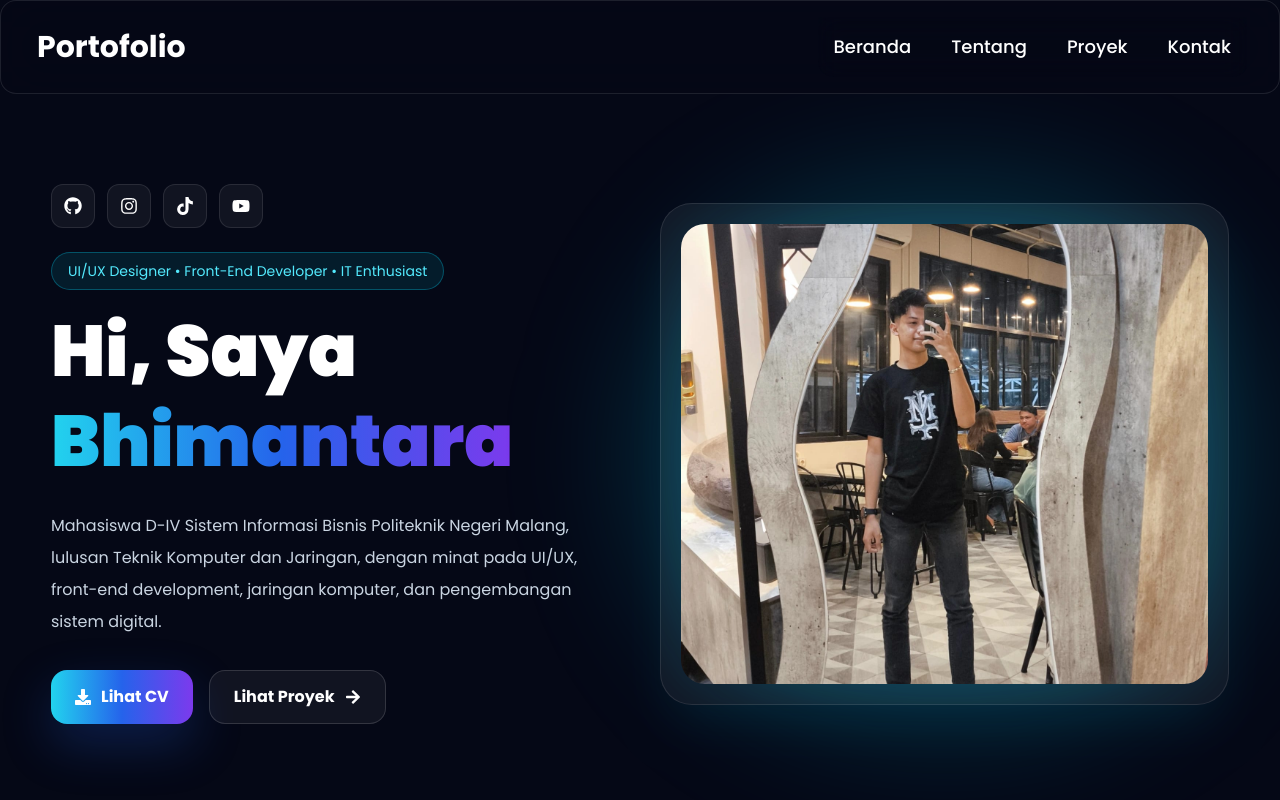
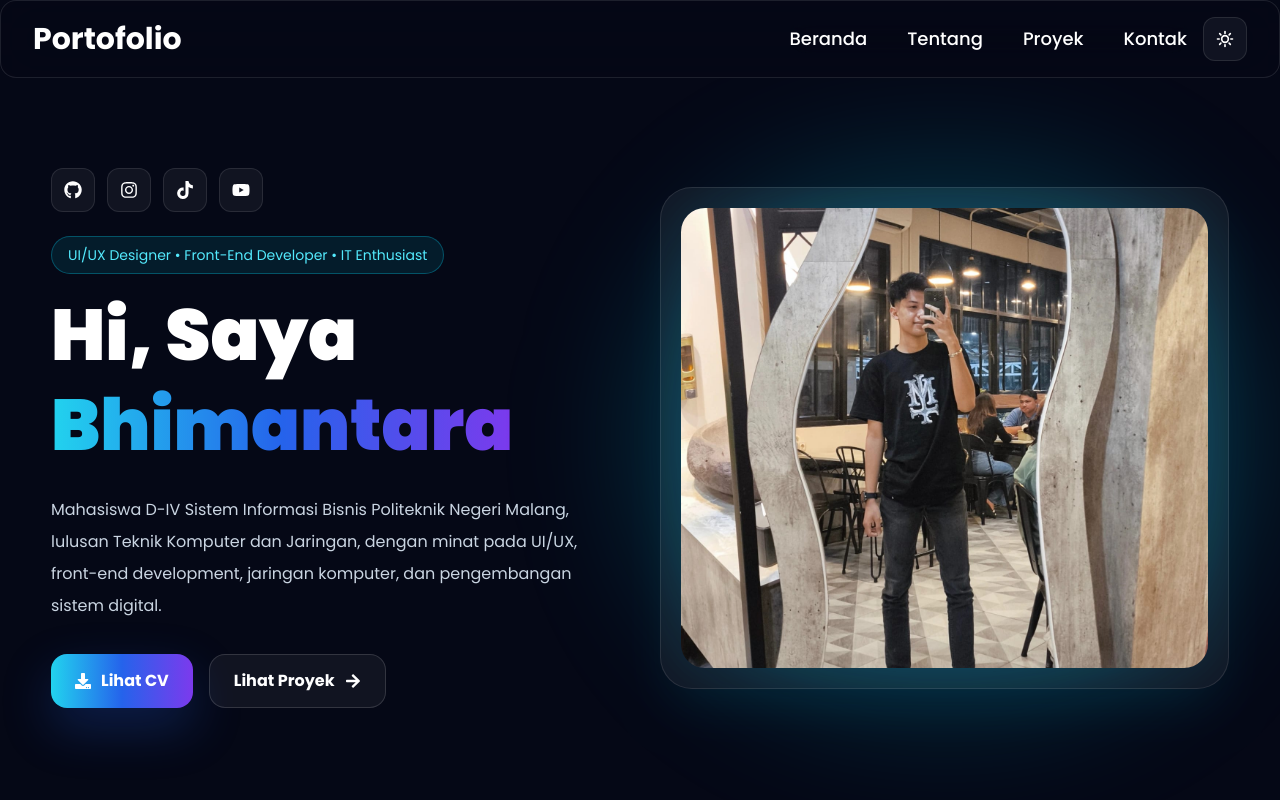
Before and after one commit to bhimantara435/PortofolioBhimantara, a React (Vite) app: page / in a window 1280 px wide. Shown: the top 800 px of the page. Built offline with nearby package versions, Linux system fonts and the light colour scheme.

Commit message:
darkmode + lightmode

```diff
--- a/src/App.jsx
+++ b/src/App.jsx
@@ -38,7 +38,7 @@ const App = () => {
   }, []);
 
   return (
-    <main className="overflow-hidden bg-[#050816] text-white">
+    <main className="min-h-screen overflow-hidden bg-[#050816] text-white transition-colors duration-300 light:bg-slate-100 light:text-slate-900">
       {toast && (
         <div className="fixed right-5 top-5 z-[9999] w-[90%] max-w-sm rounded-2xl border border-white/10 bg-slate-900/95 px-5 py-4 text-white shadow-2xl shadow-cyan-500/20 backdrop-blur-xl">
           <p
--- a/src/components/Navbar.jsx
+++ b/src/components/Navbar.jsx
@@ -3,40 +3,112 @@ import { useState, useEffect } from "react";
 const Navbar = () => {
   const [active, setActive] = useState(false);
 
+  const [theme, setTheme] = useState(() => {
+    return localStorage.getItem("theme") || "dark";
+  });
+
+  useEffect(() => {
+    if (theme === "light") {
+      document.documentElement.classList.add("light");
+      localStorage.setItem("theme", "light");
+    } else {
+      document.documentElement.classList.remove("light");
+      localStorage.setItem("theme", "dark");
+    }
+  }, [theme]);
+
   useEffect(() => {
     const handleScroll = () => {
-      if (window.scrollY > 150) {
-        setActive(true);
-      } else {
-        setActive(false);
-      }
+      setActive(window.scrollY > 150);
     };
 
     window.addEventListener("scroll", handleScroll);
+    handleScroll();
 
     return () => {
       window.removeEventListener("scroll", handleScroll);
     };
   }, []);
 
+  const toggleTheme = () => {
+    setTheme((prevTheme) => (prevTheme === "dark" ? "light" : "dark"));
+  };
+
   return (
-    <div className="mx-auto flex max-w-7xl items-center justify-between rounded-2xl border border-white/10 bg-[#050816]/80 px-6 py-4 backdrop-blur-xl md:px-8">
+    <div className="mx-auto flex max-w-7xl items-center justify-between rounded-2xl border border-white/10 bg-[#050816]/80 px-6 py-4 backdrop-blur-xl transition-colors duration-300 md:px-8">
       <div className="logo">
-        <h1 className="text-3xl font-bold bg-black text-white p-1 md:bg-transparent md:text-white">
+        <h1 className="text-3xl font-bold text-white transition-colors duration-300">
           Portofolio
         </h1>
       </div>
 
-      <ul
-        className={`menu flex items-center sm:gap-10 gap-4 md:static fixed left-1/2 -translate-x-1/2 md:translate-x-0  md:opacity-100 bg-white/30 backdrop-blur-md p-4 rounded-br-2xl rounded-bl-2xl rounded-bl-2xl md:bg-transparent transition-all md:transition-none z-40 ${
-          active ? "opacity-100 top-0" : "-top-10 opacity-0"
-        }`}
-      >
-        <li><a href="#beranda" className="sm:text-lg text-base font-medium">Beranda</a></li>
-        <li><a href="#tentang" className="sm:text-lg text-base font-medium">Tentang</a></li>
-        <li><a href="#proyek" className="sm:text-lg text-base font-medium">Proyek</a></li>
-        <li><a href="#kontak" className="sm:text-lg text-base font-medium">Kontak</a></li>
-      </ul>
+      <div className="flex items-center gap-4">
+        <ul
+          className={`menu fixed left-1/2 z-40 flex -translate-x-1/2 items-center gap-4 rounded-br-2xl rounded-bl-2xl bg-white/30 p-4 backdrop-blur-md transition-all sm:gap-10 md:static md:translate-x-0 md:bg-transparent md:p-0 md:opacity-100 md:transition-none ${
+            active ? "top-0 opacity-100" : "-top-10 opacity-0"
+          }`}
+        >
+          <li>
+            <a href="#beranda" className="text-base font-medium sm:text-lg">
+              Beranda
+            </a>
+          </li>
+          <li>
+            <a href="#tentang" className="text-base font-medium sm:text-lg">
+              Tentang
+            </a>
+          </li>
+          <li>
+            <a href="#proyek" className="text-base font-medium sm:text-lg">
+              Proyek
+            </a>
+          </li>
+          <li>
+            <a href="#kontak" className="text-base font-medium sm:text-lg">
+              Kontak
+            </a>
+          </li>
+        </ul>
+
+       <button
+  type="button"
+  onClick={toggleTheme}
+  className="grid h-11 w-11 place-items-center rounded-xl border border-white/10 bg-white/5 text-white transition hover:-translate-y-1 hover:border-cyan-400 hover:text-cyan-400"
+  aria-label="Toggle theme"
+>
+  {theme === "dark" ? (
+    <svg
+      xmlns="http://www.w3.org/2000/svg"
+      className="h-5 w-5"
+      fill="none"
+      viewBox="0 0 24 24"
+      stroke="currentColor"
+      strokeWidth="2"
+    >
+      <path
+        strokeLinecap="round"
+        strokeLinejoin="round"
+        d="M12 3v2m0 14v2m9-9h-2M5 12H3m15.364-6.364-1.414 1.414M7.05 16.95l-1.414 1.414m12.728 0-1.414-1.414M7.05 7.05 5.636 5.636M12 8a4 4 0 1 1 0 8 4 4 0 0 1 0-8z"
+      />
+    </svg>
+  ) : (
+    <svg
+      xmlns="http://www.w3.org/2000/svg"
+      className="h-5 w-5"
+      fill="none"
+      viewBox="0 0 24 24"
+      stroke="currentColor"
+      strokeWidth="2"
+    >
+      <path
+        strokeLinecap="round"
+        strokeLinejoin="round"
+        d="M21 12.79A9 9 0 1 1 11.21 3 7 7 0 0 0 21 12.79z"
+      />
+    </svg>
+  )}
+</button>
+      </div>
     </div>
   );
 };
--- a/src/index.css
+++ b/src/index.css
@@ -243,3 +243,74 @@ body {
 .reveal-delay-4 {
   transition-delay: 0.4s !important;
 }
+
+.light body {
+  background: #f1f5f9;
+  color: #0f172a;
+}
+
+.light main {
+  background: #f1f5f9 !important;
+  color: #0f172a !important;
+}
+
+.light .glass-card {
+  background: linear-gradient(
+    135deg,
+    rgba(255, 255, 255, 0.96),
+    rgba(226, 232, 240, 0.8)
+  );
+  border-color: rgba(15, 23, 42, 0.12);
+  box-shadow: 0 25px 80px rgba(15, 23, 42, 0.08);
+}
+
+.light .stat-card,
+.light .tool-card,
+.light .project-card {
+  background: rgba(255, 255, 255, 0.85);
+  border-color: rgba(15, 23, 42, 0.12);
+}
+
+.light .form-input {
+  background: rgba(255, 255, 255, 0.95);
+  color: #0f172a;
+  border-color: rgba(15, 23, 42, 0.15);
+}
+
+.light .form-input::placeholder {
+  color: #64748b;
+}
+
+.light .btn-secondary {
+  background: rgba(255, 255, 255, 0.8);
+  color: #0f172a;
+  border-color: rgba(15, 23, 42, 0.15);
+}
+
+.light .text-white {
+  color: #0f172a !important;
+}
+
+.light .text-slate-300 {
+  color: #475569 !important;
+}
+
+.light .text-slate-400 {
+  color: #64748b !important;
+}
+
+.light .bg-\[\#050816\]\/80 {
+  background-color: rgba(255, 255, 255, 0.8) !important;
+}
+
+.light .bg-white\/5 {
+  background-color: rgba(255, 255, 255, 0.75) !important;
+}
+
+.light .border-white\/10 {
+  border-color: rgba(15, 23, 42, 0.12) !important;
+}
+
+.light .menu {
+  color: #0f172a;
+}
```
